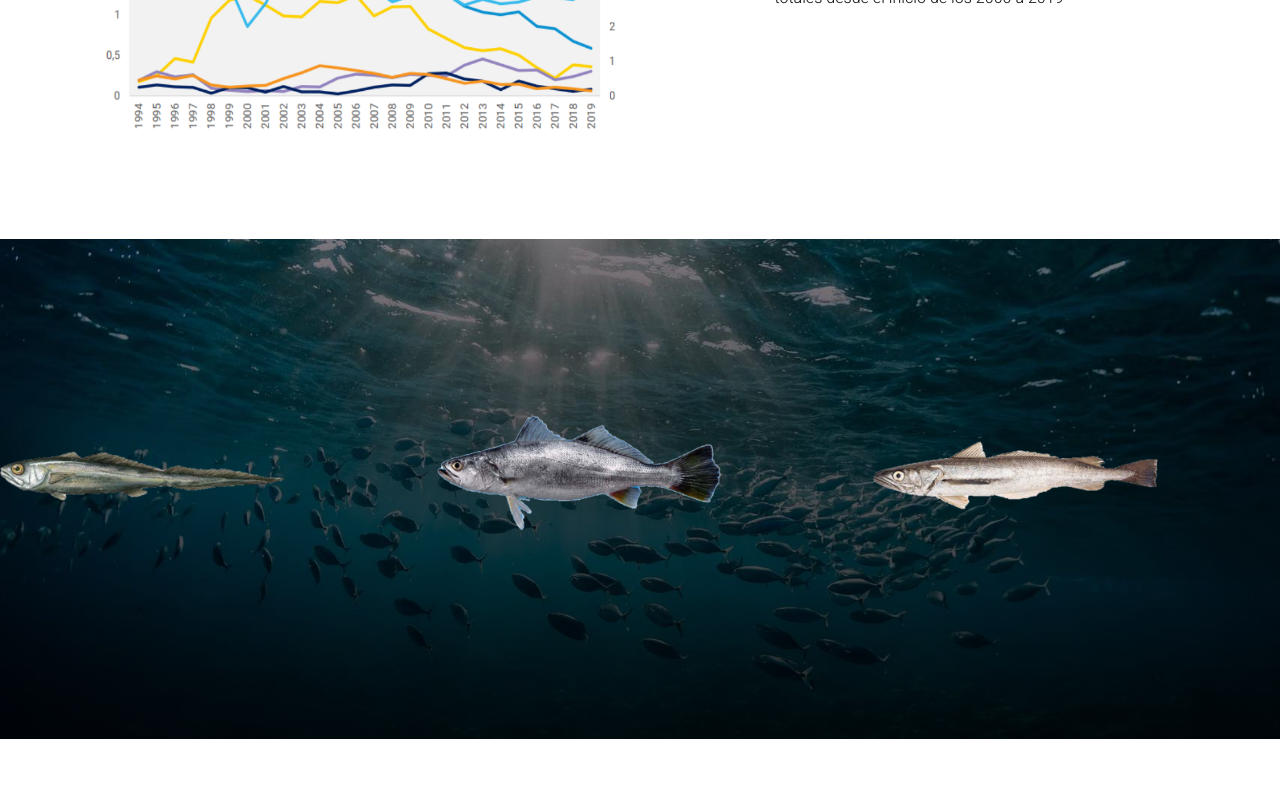
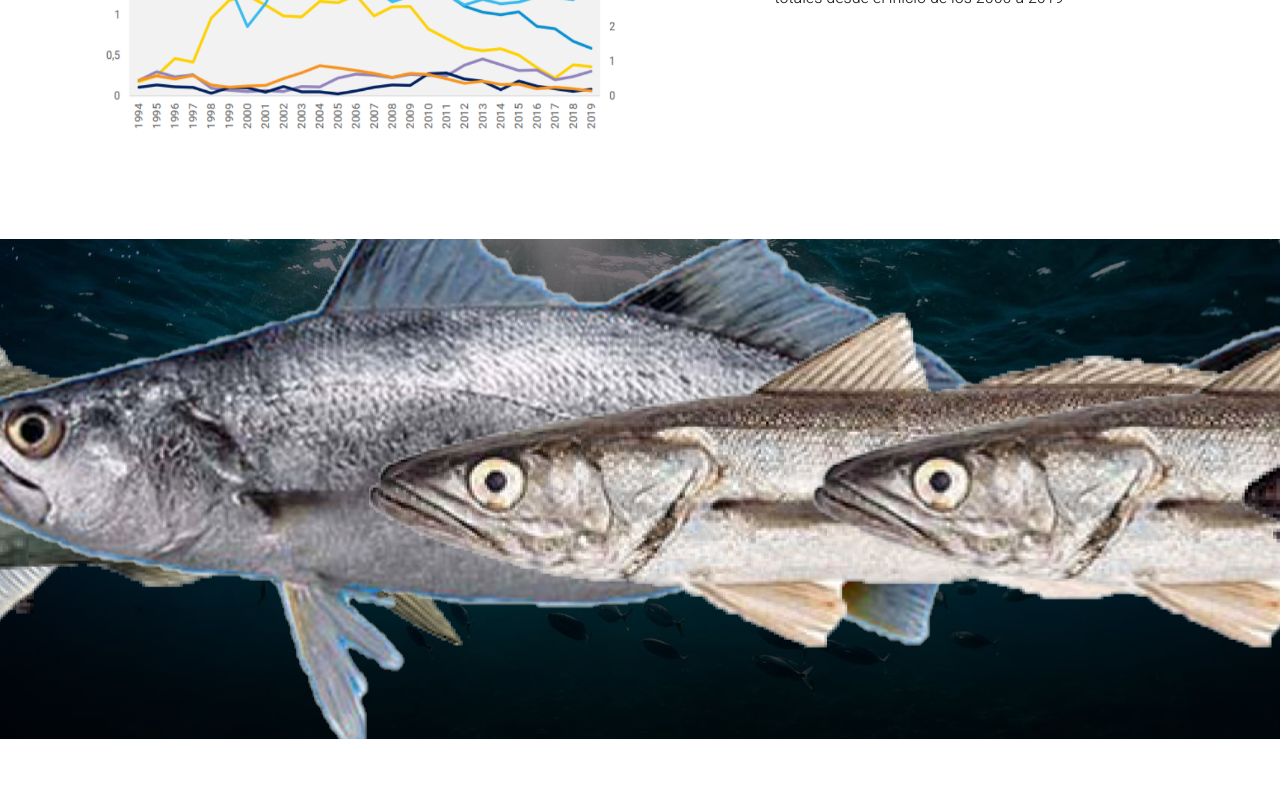
Before and after one commit to nicop1234/pagina-geo2, a Next.js app: page / in a window 1280 px wide. Shown: the part 1500-2289 px from the top of the page. Built offline with nearby package versions, Linux system fonts and the light colour scheme.

Commit message:
Update globals.scss

```diff
--- a/styles/globals.scss
+++ b/styles/globals.scss
@@ -65,9 +65,9 @@
   align-items: center;
 }
 
-.swiper-slide div img {
+.swiper-slide div Image {
   display: block;
-  width: 70%;
+  width: 50%;
   height: auto;
   object-fit: cover;
 }
```
